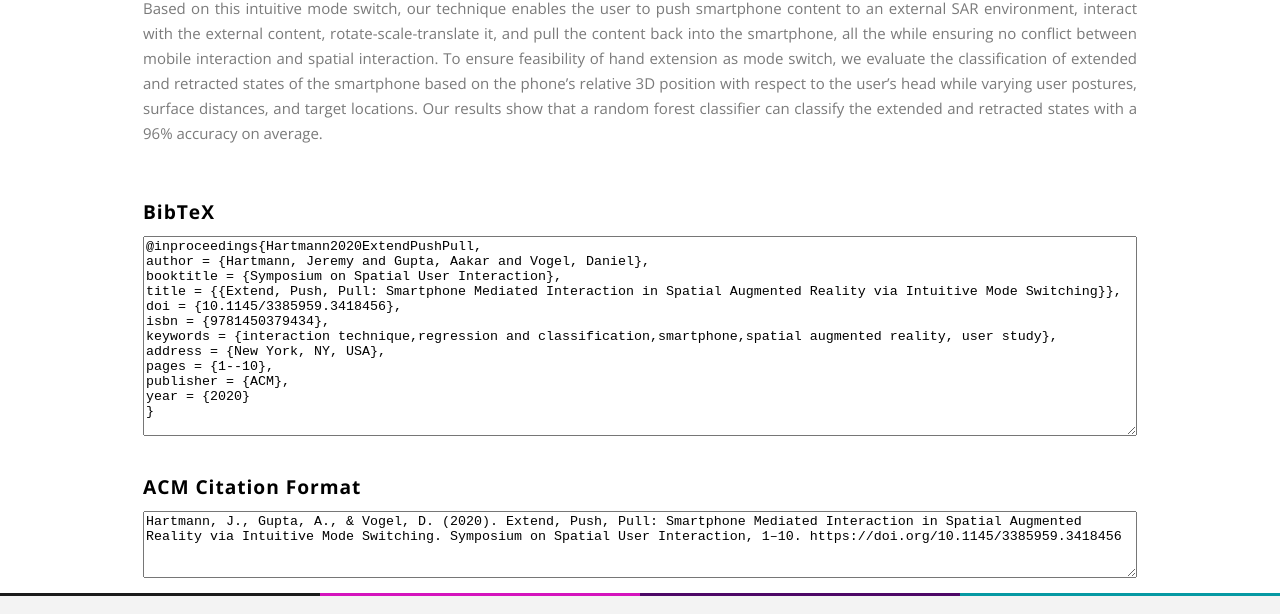
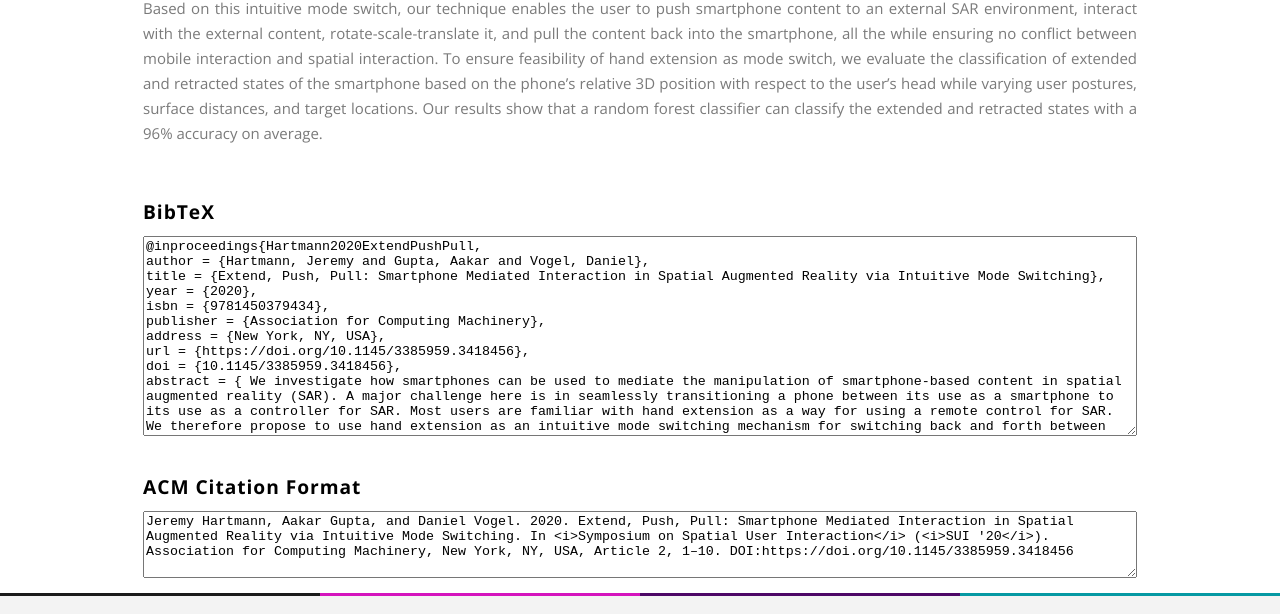
Before and after one commit to jjhartmann/ExtendPushPull, a plain HTML site: page index.html in a window 1280 px wide. Shown: the part 1575-2189 px from the top of the page. Drawn offline with nearby package versions, Linux system fonts and the light colour scheme.

Commit message:
Update index.html

```diff
--- a/index.html
+++ b/index.html
@@ -100,20 +100,25 @@
                 <h5 style="text-transform: none;">BibTeX</h5>
                 <!-- prettier-ignore --><textarea id=bibtex-text class="ta-cite bibtex" autocomplete=off spellcheck=false>@inproceedings{Hartmann2020ExtendPushPull,
 author = {Hartmann, Jeremy and Gupta, Aakar and Vogel, Daniel},
+title = {Extend, Push, Pull: Smartphone Mediated Interaction in Spatial Augmented Reality via Intuitive Mode Switching},
+year = {2020},
+isbn = {9781450379434},
+publisher = {Association for Computing Machinery},
+address = {New York, NY, USA},
+url = {https://doi.org/10.1145/3385959.3418456},
+doi = {10.1145/3385959.3418456},
+abstract = { We investigate how smartphones can be used to mediate the manipulation of smartphone-based content in spatial augmented reality (SAR). A major challenge here is in seamlessly transitioning a phone between its use as a smartphone to its use as a controller for SAR. Most users are familiar with hand extension as a way for using a remote control for SAR. We therefore propose to use hand extension as an intuitive mode switching mechanism for switching back and forth between the mobile interaction mode and the spatial interaction mode. Based on this intuitive mode switch, our technique enables the user to push smartphone content to an external SAR environment, interact with the external content, rotate-scale-translate it, and pull the content back into the smartphone, all the while ensuring no conflict between mobile interaction and spatial interaction. To ensure feasibility of hand extension as mode switch, we evaluate the classification of extended and retracted states of the smartphone based on the phone’s relative 3D position with respect to the user’s head while varying user postures, surface distances, and target locations. Our results show that a random forest classifier can classify the extended and retracted states with a 96% accuracy on average.},
 booktitle = {Symposium on Spatial User Interaction},
-title = {{Extend, Push, Pull: Smartphone Mediated Interaction in Spatial Augmented Reality via Intuitive Mode Switching}},
-doi = {10.1145/3385959.3418456},
-isbn = {9781450379434},
-keywords = {interaction technique,regression and classification,smartphone,spatial augmented reality, user study},
-address = {New York, NY, USA},
-pages = {1--10},
-publisher = {ACM},
-year = {2020}
+articleno = {2},
+numpages = {10},
+keywords = {regression and classification, smartphone, interaction technique, spatial augmented reality, user study},
+location = {Virtual Event, Canada},
+series = {SUI '20}
 }
 </textarea> </div>
             <div class=section>
                 <h5 style="text-transform: none;">ACM Citation Format</h5>
-                <!-- prettier-ignore --><textarea id=bibtex-text class="ta-cite bibacm" autocomplete=off spellcheck=false>Hartmann, J., Gupta, A., & Vogel, D. (2020). Extend, Push, Pull: Smartphone Mediated Interaction in Spatial Augmented Reality via Intuitive Mode Switching. Symposium on Spatial User Interaction, 1–10. https://doi.org/10.1145/3385959.3418456                 </textarea>                </div>
+                <!-- prettier-ignore --><textarea id=bibtex-text class="ta-cite bibacm" autocomplete=off spellcheck=false>Jeremy Hartmann, Aakar Gupta, and Daniel Vogel. 2020. Extend, Push, Pull: Smartphone Mediated Interaction in Spatial Augmented Reality via Intuitive Mode Switching. In <i>Symposium on Spatial User Interaction</i> (<i>SUI '20</i>). Association for Computing Machinery, New York, NY, USA, Article 2, 1–10. DOI:https://doi.org/10.1145/3385959.3418456</textarea>                </div>
         </div>
         <div class=footer>
             <div class=footer-decoration>
```
